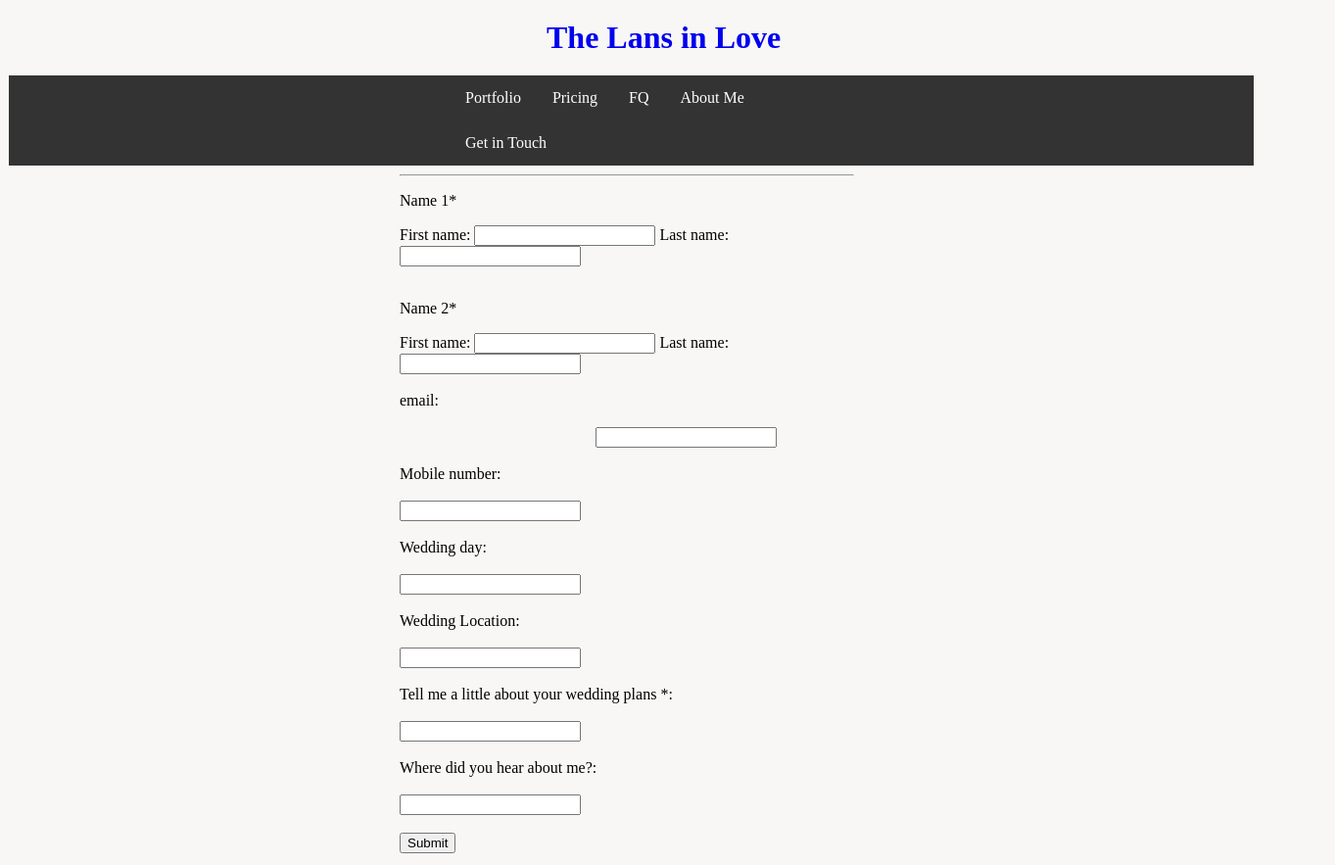
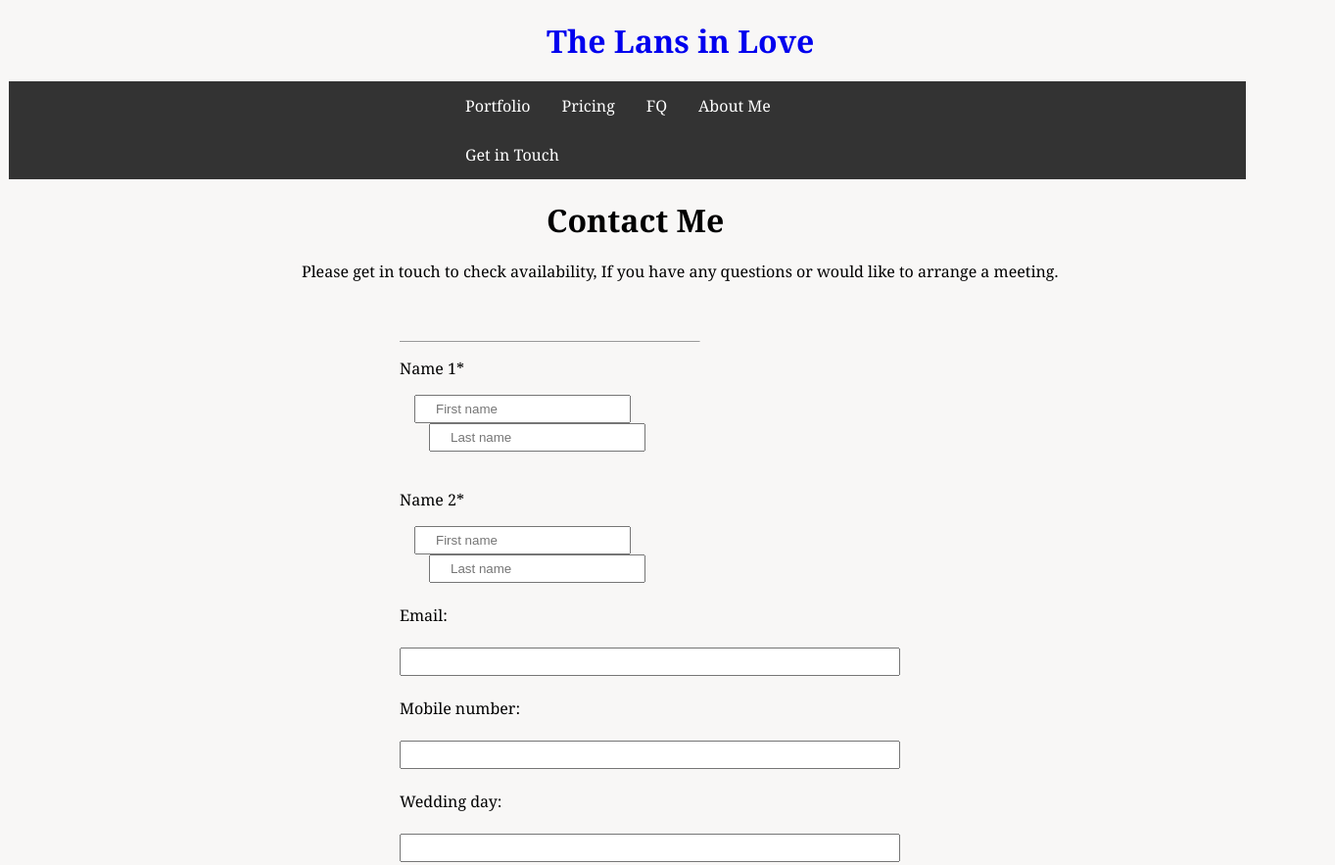
Before and after one commit to Nalisa8/Photographer_Website, a plain HTML site: page getInTouch.html in a window 1280 px wide. Shown: the top 883 px of the page at 98% size, 1363 px wide, since content can reach past the window. Drawn offline with Linux system fonts and the light colour scheme.

Commit message:
get in touch page done

```diff
--- a/getInTouch.html
+++ b/getInTouch.html
@@ -15,7 +15,6 @@
     </a>
   </div>
   <header>
-    <!--Navigation bar -->
     <div class="nav-bar">
       <ul class="menu-color">
         <li><a href="portfolio.html">Portfolio</a> </li>
@@ -26,48 +25,44 @@
       </ul>
     </div>
   </header>
-  <h1>Contact Me</h1>
+  <h1 class="cont-ttl">Contact Me</h1>
   <p class="sub-t">Please get in touch to check availability, If you have any questions or would like to arrange a meeting.</p>
-  <br>
 
+  <!-- Form Section -->
   <div class="form-container">
-    <hr>
     <form action="/action_page.php">
+       <hr size="1">
       <p>Name 1*</p>
-      <label for="fname">First name:</label>
-      <input type="text" id="fname" name="fname">
+      <input type="text" id="fname" name="fname" required="required" placeholder="First name">
+      <input type="text" id="lname" name="lname" required="required" placeholder="Last name"><br><br>
 
-      <label for="lname">Last name:</label>
-      <input type="text" id="lname" name="lname"><br><br>
       <p>Name 2*</p>
-      <label for="fname">First name:</label>
-      <input type="text" id="fname" name="fname">
+      <input type="text" id="fname" name="fname" required="required" placeholder="First name">
+      <input type="text" id="lname" name="lname" required="required" placeholder="Last name"><br><br>
 
-      <label for="lname">Last name:</label>
-      <input type="text" id="lname" name="lname"><br><br>
-
-      <label  class="email" for="fname">email:</label><br><br>
-      <input type="text" id="email" name="fname"><br><br>
+      <label  for="fname">Email:</label><br><br>
+      <input type="text" id="email" name="email" required="required"><br><br>
 
       <label for="fname">Mobile number:</label><br><br>
-      <input type="text" id="mob-numb" name="fname"><br><br>
+      <input type="text" id="mob-numb" name="mob-numb"><br><br>
 
       <label for="fname">Wedding day:</label><br><br>
-      <input type="text" id="wed-lday" name="fname"><br><br>
+      <input type="text" id="wed-lday" name="wed-lday"><br><br>
 
       <label for="fname">Wedding Location:</label><br><br>
-      <input type="text" id="more-loc" name="fname"><br><br>
+      <input type="text" id="more-loc" name="more-loc"><br><br>
 
       <label for="fname">Tell me a little about your wedding plans *:</label><br><br>
-      <input type="text" id="more-info" name="fname"><br><br>
+      <input type="text" id="more-info" name="more-info" required="required"><br><br>
 
       <label for="fname">Where did you hear about me?:</label><br><br>
-      <input type="text" id="info" name="fname"><br><br>
+      <input type="text" id="info" name="info"><br><br>
 
-      <input type="submit" value="Submit">
+      <input id="sub-butn" type="submit" value="Submit">
     </form>
   </div>
-  <!-- Info -->
+
+  <!--Info Section-->
   <footer>
     <div class="foot-container">
       <div class="contact">
--- a/style/getInTouch.css
+++ b/style/getInTouch.css
@@ -1,13 +1,62 @@
-p.sub-t{
-   margin: 0px 300px 0px 300px;
+
+
+
+/* h1.cont-ttl {
+    margin: 30px 0px 30px 0px;
+
+} */
+
+p.sub-t {
+        margin-left: 300px;
+        margin-bottom: 60px;
+    }
+
+
+/* Styling the Form */
+
+
+
+div.form-container{
+margin: 0px 557px 0px 400px;
 }
-div.form-container{
 
-margin: 0px 400px 0px 400px;
+input#fname {
+    padding:5px 20px 5px 20px;
+    margin: 0px 30px 0px 15px;
 }
-label#email{
-    margin: 0px 30px 0px 30px;
+
+input#lname{
+    padding:5px 20px 5px 20px;
+    margin-left: 30px;
 }
 input#email{
-margin: 0px 200px 0px 200px;
+padding: 5px 130px 5px 200px;
 }
+
+input#mob-numb {
+    padding: 5px 130px 5px 200px;
+}
+input#wed-lday {
+    padding: 5px 130px 5px 200px;
+}
+input#more-loc {
+    padding: 5px 130px 5px 200px;
+}
+input#more-info {
+    padding: 5px 130px 5px 200px;
+}
+
+input#info {
+    padding: 5px 130px 5px 200px;
+}
+
+
+input#sub-butn{
+    background-color: rgb(238, 238, 238);
+    border: 1ch;
+    border-radius: 5%;
+    padding: 5px 20px 5px 10px;
+    margin-left: 200px;
+    margin-bottom: 300px;
+
+}
--- a/style/style.css
+++ b/style/style.css
@@ -2,6 +2,7 @@
 
 body {
   background-color: rgb(248, 247, 246);
+  font-family:Georgia, 'Times New Roman', Times, serif;
 }
 /* Title*/
 
@@ -9,6 +10,8 @@ body {
   list-style-type: none;
   text-decoration: none;
   overflow: hidden;
+  position: -webkit-sticky;
+  background-color: rgb(248, 247, 246);
 
 }
 
@@ -17,15 +20,11 @@ body {
   width: fit-content;
   margin: auto;
   padding-left: 1px;
-  position: fixed;
+
 }
 
 h1 {
   margin: 20px 10px 20px 550px;
-}
-
-#nav-bar {
-  position: sticky;
 }
 
 ul {
@@ -74,13 +73,14 @@ footer {
 
 .contact{
 background-color: grey;
-margin-left: 20px;
+position:relative;
+
 padding: 20px;
 }
 
 .address{
 background-color: grey;
-margin-left: 1000px;
+
 padding: 20px;
 
 }
```
Also changed, not shown: index.html (+4 -6 lines), portfolio.html (+2 -1 lines).
